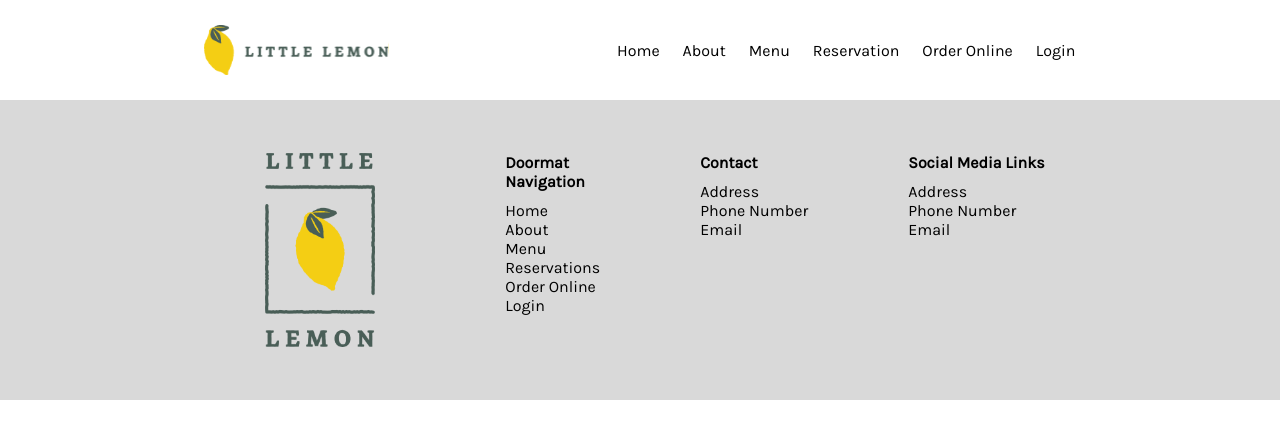
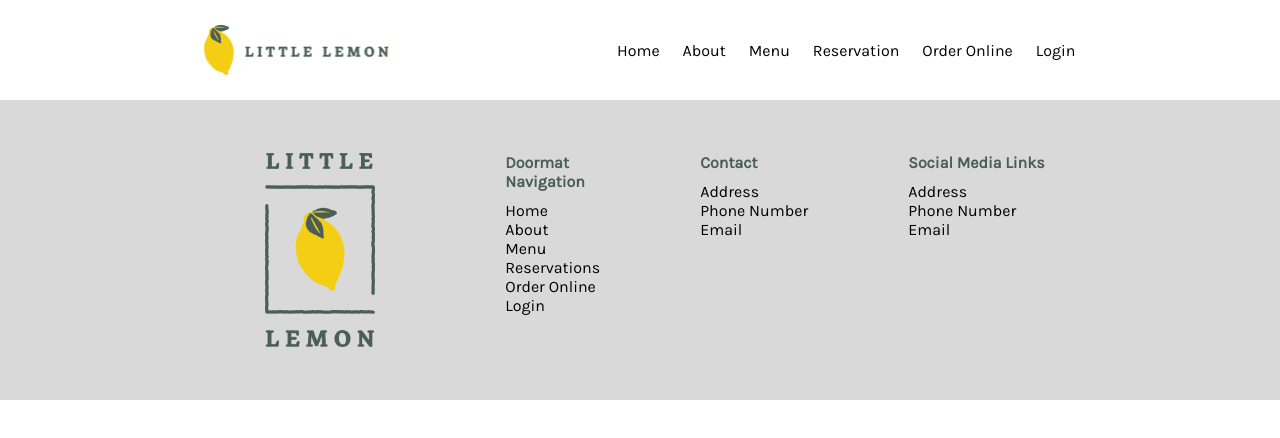
Before and after one commit to kalpesh-d/little-lemon, a React (Create React App) app: page / in a window 1280 px wide. Shown: the top 438 px of the page. Built offline with nearby package versions, Linux system fonts and the light colour scheme; a web font is replaced by a local one.

Commit message:
change heading color in footer

```diff
--- a/src/components/css/Footer.css
+++ b/src/components/css/Footer.css
@@ -23,6 +23,7 @@ footer {
 
 .foot-heading {
   margin-bottom: 1rem;
+  color: #495e57;
 }
 
 a {
```
